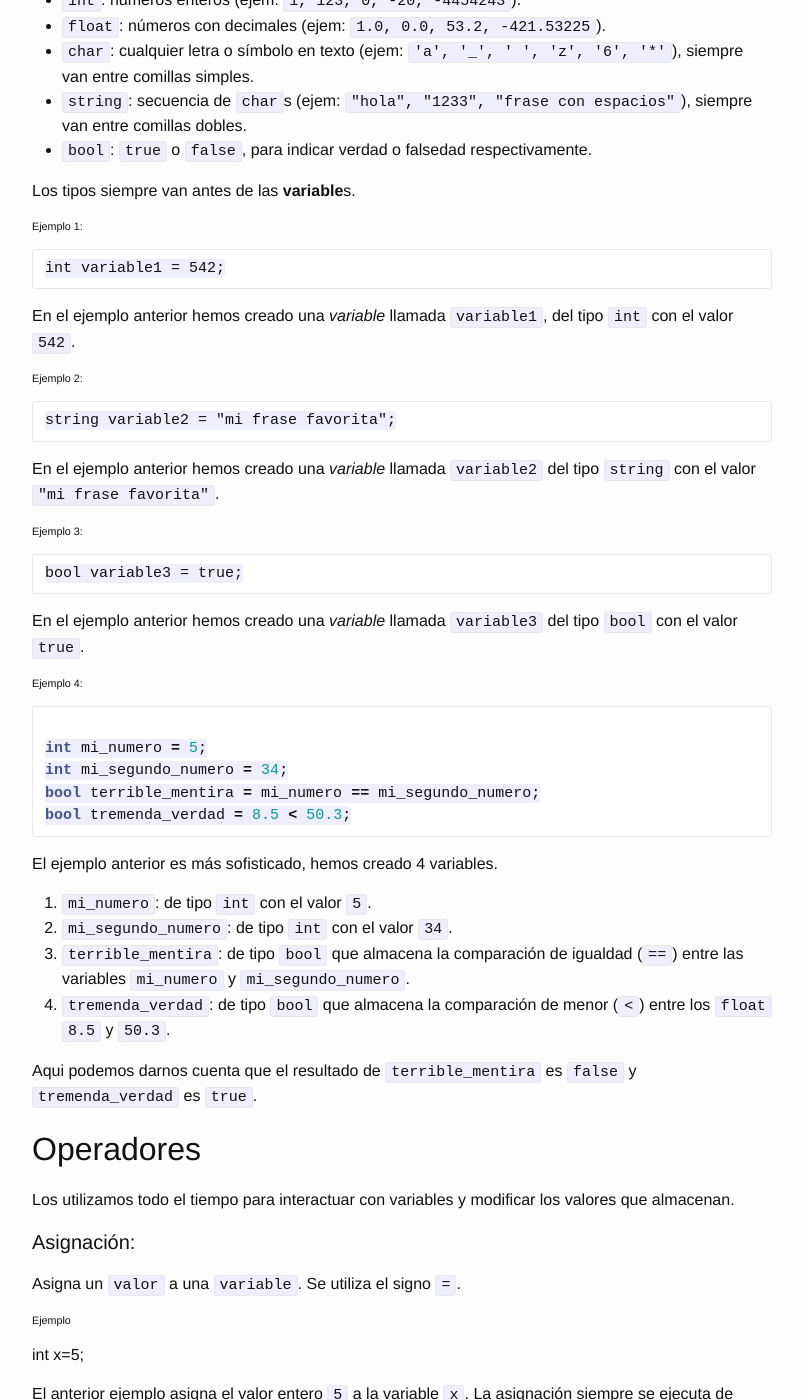
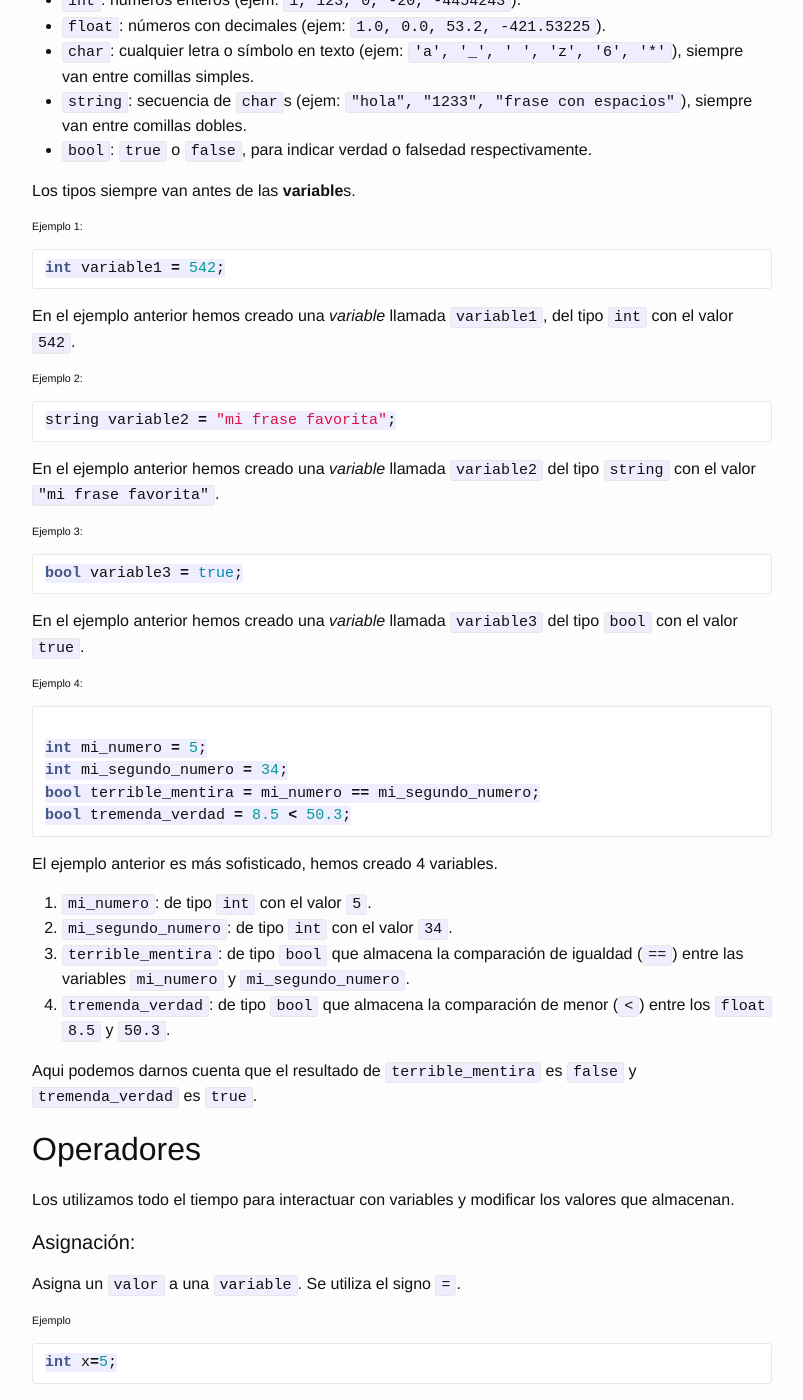
Before and after one commit to cs-ucsp/cep-problems, a Jekyll site: the page built from students-guide.md, in a window 1280 px wide and 1400 px high, scrolled down 1690 px. Shown: the whole window, without its empty margins (238-1041 px from the left). Built offline with Jekyll 4.4.1, drawn with Linux system fonts in a browser that asks for light colours; Markdown is read by kramdown in place of the engine named in the settings; some of the changed text lies outside the part shown.

Commit message:
all examples with syntax-highlighting & fixing up code-style

````diff
--- a/students-guide.md
+++ b/students-guide.md
@@ -75,19 +75,25 @@ Los tipos siempre van antes de las **variable**s.
 
 ###### Ejemplo 1:
 
-    int variable1 = 542;
+``` cpp
+int variable1 = 542;
+```
 
 En el ejemplo anterior hemos creado una _variable_ llamada `variable1`, del tipo `int` con el valor `542`.
 
 ###### Ejemplo 2:
 
-    string variable2 = "mi frase favorita";
+``` cpp
+string variable2 = "mi frase favorita";
+```
 
 En el ejemplo anterior hemos creado una _variable_ llamada `variable2` del tipo `string` con el valor `"mi frase favorita"`.
 
 ###### Ejemplo 3:
 
-    bool variable3 = true;
+``` cpp
+bool variable3 = true;
+```
 
 En el ejemplo anterior hemos creado una _variable_ llamada `variable3` del tipo `bool` con el valor `true`.
 
@@ -119,13 +125,17 @@ Asigna un `valor` a una `variable`. Se utiliza el signo `=`.
 
 ###### Ejemplo
 
-  int x=5;
+``` cpp
+int x=5;
+```
 
 El anterior ejemplo asigna el valor entero `5` a la variable `x`. La asignación siempre se ejecuta de derecha a izquierda y nunca de otra manera.
 
-    int y = 5;
-    int x = y;
-    int y = 2;
+``` cpp
+int y = 5;
+int x = y;
+int y = 2;
+```
 
 La variable `x` contiene el valor de `5` ya que `y` fue asignado a `x`. Al terminar el anterior ejemplo, `y` contains the value of `2`.
 
@@ -138,7 +148,10 @@ La variable `x` contiene el valor de `5` ya que `y` fue asignado a `x`. Al termi
 - `%`: módulo o resto (de una división).
 
 ###### Ejemplo
-    int x = 11 % 5;
+
+``` cpp
+int x = 11 % 5;
+```
 
 En el ejemplo anterior, la variable `x` contiene el valor de `1` (el resto de la división entre `11` y `5`).
 
@@ -148,6 +161,7 @@ Dos expresiones pueden ser comparadas usando estos operadores. Por ejemplo para
 El resultado de tal operación es `true` o `false` (un valor `bool`).
 
 Los operadores de comparación son los siguientes:
+
 - `==`: igual a
 - `!=`: diferente a
 - `<`: menor que
@@ -239,9 +253,9 @@ Donde `bloque1` es ejecutado si `condición` es `true`, y `bloque2` es ejecutado
 
 ###### Ejemplo
 ``` cpp
-if (x < 100){
+if (x < 100) {
   cout<<"x es menor a 100"<<endl;
-}else{
+} else {
   cout<<"x es mayor o igual a 100"<<endl;
 }
 ```
@@ -264,8 +278,8 @@ Donde `bloque` es ejecutado mientras la `condición` sea `true`.
 
 ``` cpp
 int n = 0;
-while(n<5){
-  cout<<"n es "<<n<<endl;
+while (n < 5) {
+  cout << "n es " << n << endl;
   n = n + 1;
 }
 ```
@@ -294,8 +308,8 @@ Muy parecido a `while`, el bucle de `for` repite el código de `bloque` mientras
 ###### Ejemplo
 
 ``` cpp
-for(int n=0; n<5; n++){
-  cout<<" n es "<<n<<endl;
+for(int n = 0; n < 5; n++) {
+  cout << " n es " << n <<endl;
 }
 ```
 
````
Also changed, not shown: other parts of students-guide.md (+8 -8 lines).
